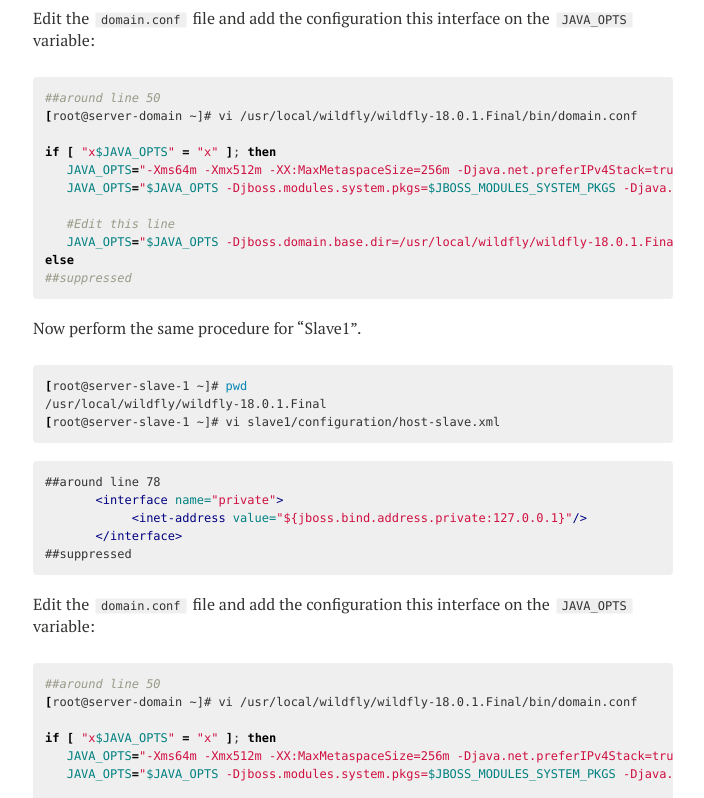
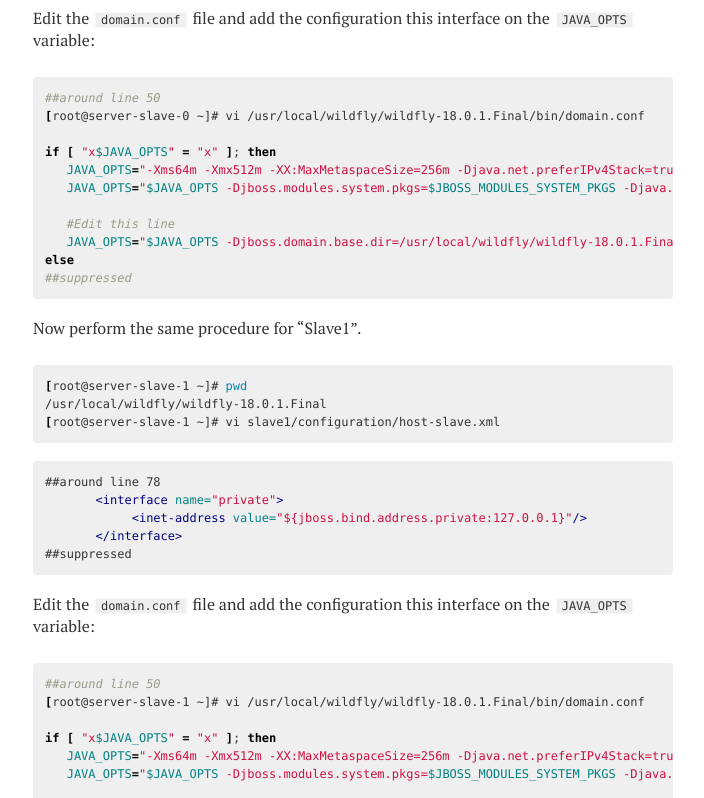
Before and after one commit to msmagnanijr/msmagnanijr.github.io, a Jekyll site: the page built from _posts/2019-12-21-wildfly-ha-3.md, in a window 1280 px wide and 1400 px high, scrolled down 7059 px. Shown: the part 151-949 px from the top of the window, without its empty margins (287-991 px from the left). Built offline with Jekyll 4.4.1, drawn with Linux system fonts in a browser that asks for light colours; nearby versions of some CDN libraries; comment, search, counter and statistics services are not loaded.

Commit message:
update wildfly post

```diff
--- a/_posts/2019-12-21-wildfly-ha-3.md
+++ b/_posts/2019-12-21-wildfly-ha-3.md
@@ -263,7 +263,7 @@ Edit the `domain.conf` file and add the configuration this interface on the `JAV
 
 {% highlight bash %}
 ##around line 50
-[root@server-domain ~]# vi /usr/local/wildfly/wildfly-18.0.1.Final/bin/domain.conf
+[root@server-slave-0 ~]# vi /usr/local/wildfly/wildfly-18.0.1.Final/bin/domain.conf
 
 if [ "x$JAVA_OPTS" = "x" ]; then
    JAVA_OPTS="-Xms64m -Xmx512m -XX:MaxMetaspaceSize=256m -Djava.net.preferIPv4Stack=true"
@@ -295,7 +295,7 @@ Edit the `domain.conf` file and add the configuration this interface on the `JAV
 
 {% highlight bash %}
 ##around line 50
-[root@server-domain ~]# vi /usr/local/wildfly/wildfly-18.0.1.Final/bin/domain.conf
+[root@server-slave-1 ~]# vi /usr/local/wildfly/wildfly-18.0.1.Final/bin/domain.conf
 
 if [ "x$JAVA_OPTS" = "x" ]; then
    JAVA_OPTS="-Xms64m -Xmx512m -XX:MaxMetaspaceSize=256m -Djava.net.preferIPv4Stack=true"
```
